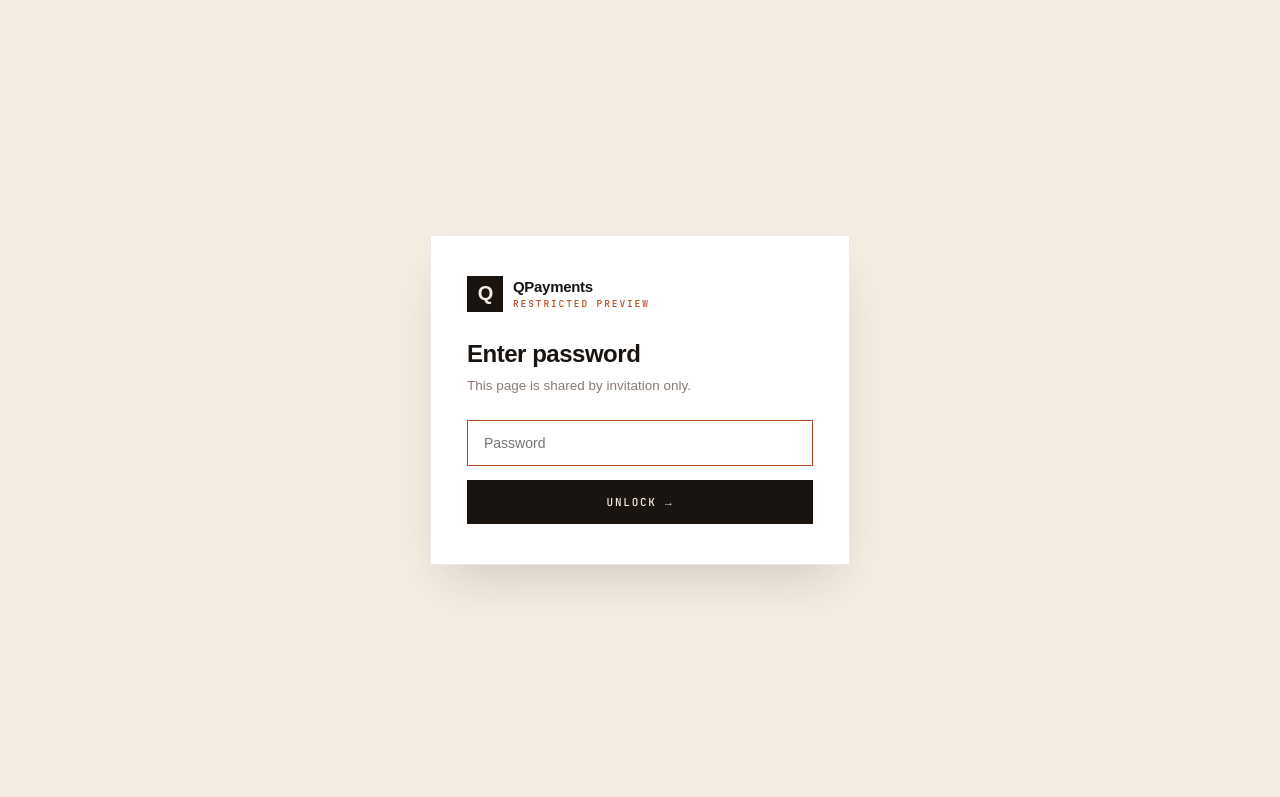
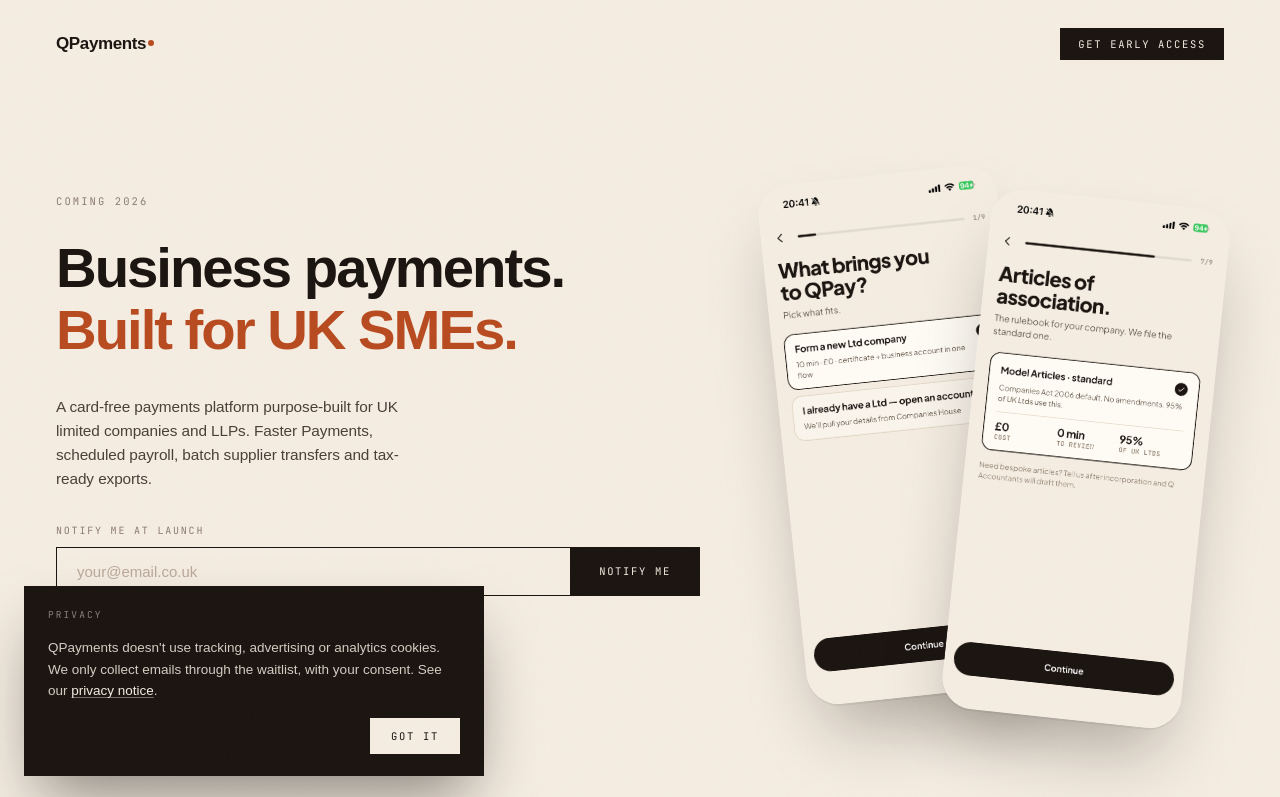
Before and after one commit to mariaiontseva/qpay-strategy, a website: page index.html in a window 1280 px wide. Shown: the top 797 px of the page. Drawn offline with Linux system fonts and the light colour scheme; a web font is replaced by a local one.

Commit message:
Remove password gate from landing — fully public again

```diff
--- a/index.html
+++ b/index.html
@@ -832,103 +832,9 @@
       .alt-grid { grid-template-columns: repeat(2, 1fr); }
       .platform-grid { grid-template-columns: repeat(2, 1fr); }
     }
-    /* ── Password gate (client-side, casual access only) ── */
-    .gate{
-      position:fixed;inset:0;z-index:10000;
-      background:var(--canvas);
-      display:flex;align-items:center;justify-content:center;
-      padding:24px;
-    }
-    .gate-card{
-      max-width:420px;width:100%;
-      background:#fff;border:1px solid var(--border);
-      padding:40px 36px;
-      box-shadow:0 24px 48px -16px rgba(26,20,16,0.18);
-    }
-    .gate-brand{
-      display:flex;align-items:center;gap:10px;margin-bottom:28px;
-    }
-    .gate-q{
-      width:36px;height:36px;background:var(--ink);color:var(--canvas);
-      display:flex;align-items:center;justify-content:center;
-      font-weight:800;font-size:20px;letter-spacing:-0.05em;
-    }
-    .gate-name{font-weight:700;font-size:15px;letter-spacing:-0.02em}
-    .gate-sub{font-family:var(--mono);font-size:9.5px;letter-spacing:0.2em;text-transform:uppercase;color:var(--accent);margin-top:2px;font-weight:500}
-    .gate-h1{font-weight:800;font-size:24px;letter-spacing:-0.02em;margin-bottom:8px}
-    .gate-desc{color:var(--ink-3);font-size:13.5px;margin-bottom:24px;line-height:1.55}
-    .gate-input{
-      width:100%;padding:14px 16px;
-      border:1px solid var(--ink);background:transparent;
-      font-family:inherit;font-size:14px;color:var(--ink);outline:none;
-      border-radius:0;
-    }
-    .gate-input:focus{border-color:var(--accent)}
-    .gate-input.shake{animation:gate-shake 0.4s}
-    @keyframes gate-shake{0%,100%{transform:translateX(0)}25%{transform:translateX(-6px)}75%{transform:translateX(6px)}}
-    .gate-btn{
-      width:100%;margin-top:14px;padding:14px;
-      background:var(--ink);color:var(--canvas);
-      border:1px solid var(--ink);
-      font-family:var(--mono);font-size:11px;letter-spacing:0.16em;text-transform:uppercase;
-      cursor:pointer;font-weight:500;
-    }
-    .gate-btn:hover{background:var(--accent);border-color:var(--accent)}
-    .gate-error{
-      margin-top:14px;color:var(--accent);
-      font-family:var(--mono);font-size:10.5px;letter-spacing:0.14em;text-transform:uppercase;
-      display:none;
-    }
-    .gate-error.show{display:block}
-    body.locked{overflow:hidden}
-    body.locked > :not(.gate){display:none!important}
   </style>
 </head>
-<body class="locked"><div class="gate" id="gate">
-  <div class="gate-card">
-    <div class="gate-brand">
-      <div class="gate-q">Q</div>
-      <div>
-        <div class="gate-name">QPayments</div>
-        <div class="gate-sub">Restricted preview</div>
-      </div>
-    </div>
-    <h1 class="gate-h1">Enter password</h1>
-    <p class="gate-desc">This page is shared by invitation only.</p>
-    <input type="password" class="gate-input" id="gate-input" placeholder="Password" autofocus autocomplete="off">
-    <button class="gate-btn" id="gate-btn">Unlock →</button>
-    <div class="gate-error" id="gate-error">Wrong password</div>
-  </div>
-</div>
-<script>
-  (function(){
-    var KEY='qp-landing-unlocked-v1';
-    var PASS='password';
-    function unlock(){
-      try{sessionStorage.setItem(KEY,'1');}catch(e){}
-      var g=document.getElementById('gate');
-      if(g) g.parentNode.removeChild(g);
-      document.body.classList.remove('locked');
-    }
-    if(sessionStorage.getItem(KEY)==='1'){ unlock(); return; }
-    document.addEventListener('DOMContentLoaded', function(){
-      var input=document.getElementById('gate-input');
-      var btn=document.getElementById('gate-btn');
-      var err=document.getElementById('gate-error');
-      function attempt(){
-        if((input.value||'')===PASS){ unlock(); }
-        else{
-          input.classList.add('shake');
-          err.classList.add('show');
-          setTimeout(function(){ input.classList.remove('shake'); }, 500);
-          input.select();
-        }
-      }
-      btn.addEventListener('click', attempt);
-      input.addEventListener('keydown', function(e){ if(e.key==='Enter') attempt(); });
-    });
-  })();
-</script>
+<body>
 
 <nav id="nav">
   <a href="/" class="brand">QPayments<span class="brand-dot"></span></a>
```
